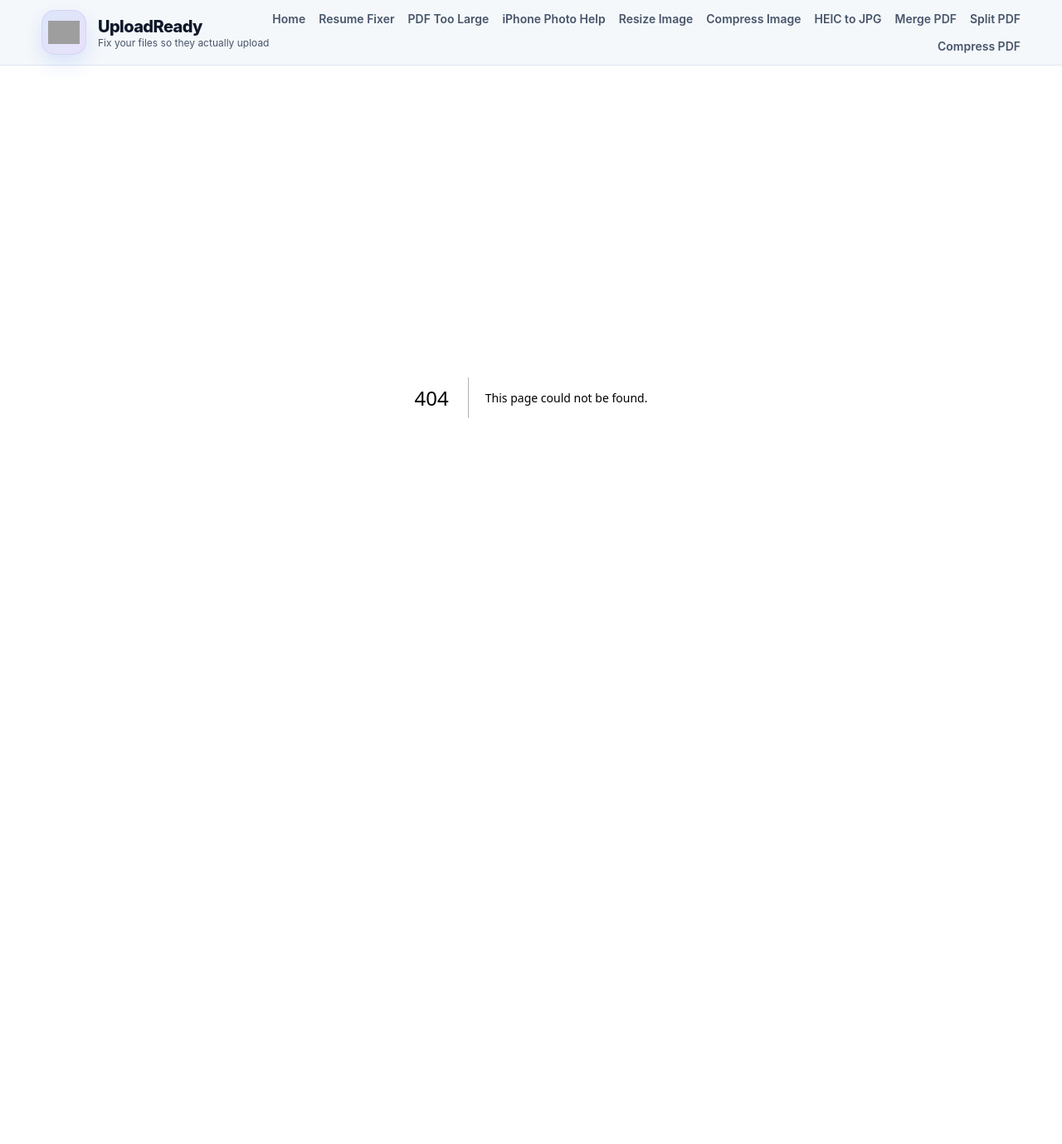
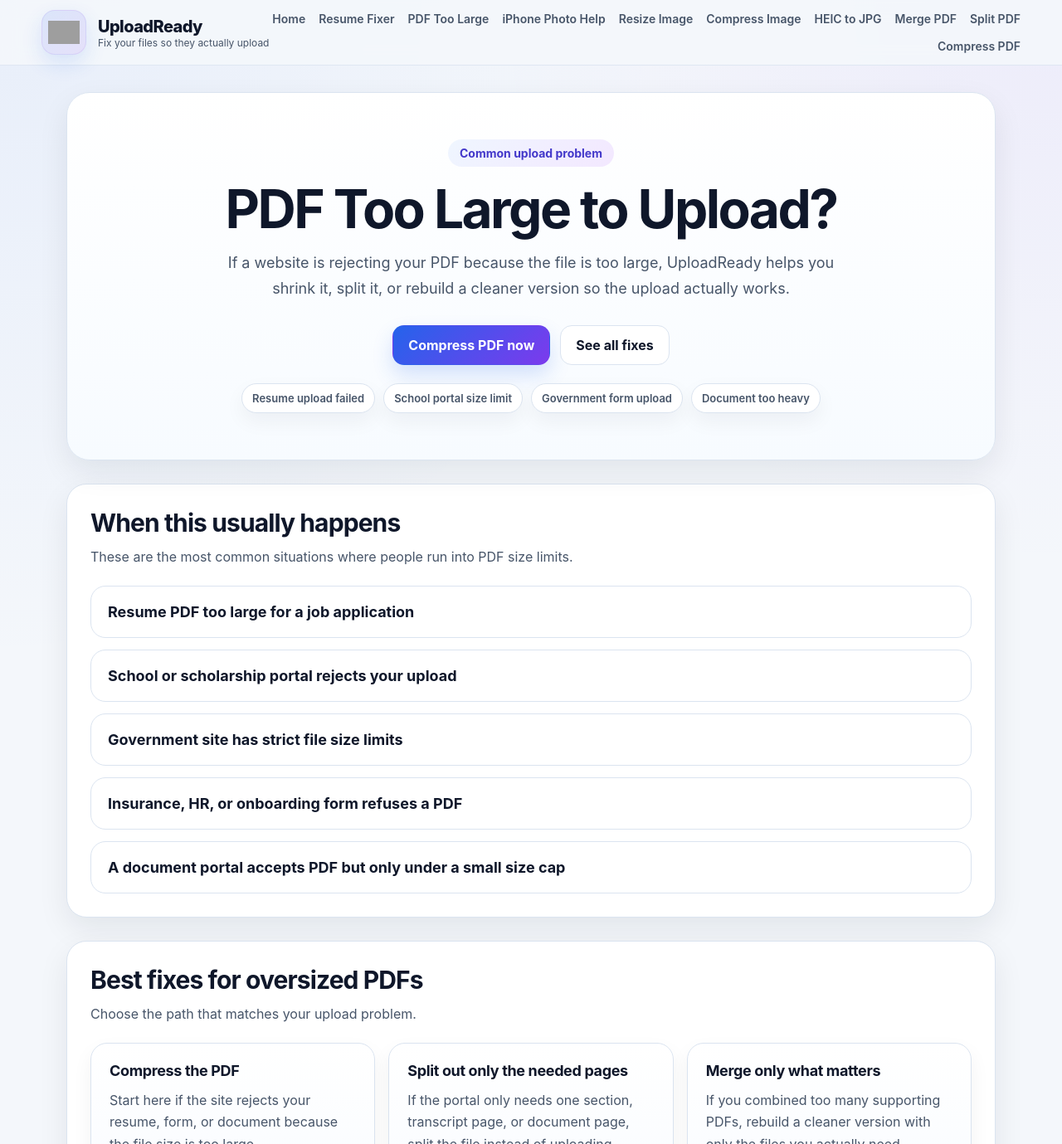
Before and after one commit to skaterdav21/uploadready, a Next.js app: page /pdf-too-large-to-upload in a window 1280 px wide. Before the commit this address had no page. Shown: the top 1379 px of the page at 83% size. Before the commit the page ends 879 px from the top, so only its background shows below. Built offline with nearby package versions, Linux system fonts and the light colour scheme; grey boxes are pictures that could not be loaded.

Commit message:
Create page.tsx

```diff
--- /dev/null
+++ b/app/pdf-too-large-to-upload/page.tsx
@@ -0,0 +1,158 @@
+export default function PdfTooLargePage() {
+  const fixes = [
+    {
+      title: "Compress the PDF",
+      body: "Start here if the site rejects your resume, form, or document because the file size is too large.",
+      href: "/compress-pdf",
+      cta: "Compress PDF",
+    },
+    {
+      title: "Split out only the needed pages",
+      body: "If the portal only needs one section, transcript page, or document page, split the file instead of uploading everything.",
+      href: "/split-pdf",
+      cta: "Split PDF",
+    },
+    {
+      title: "Merge only what matters",
+      body: "If you combined too many supporting PDFs, rebuild a cleaner version with only the files you actually need.",
+      href: "/merge-pdf",
+      cta: "Merge PDFs",
+    },
+  ];
+
+  const examples = [
+    "Resume PDF too large for a job application",
+    "School or scholarship portal rejects your upload",
+    "Government site has strict file size limits",
+    "Insurance, HR, or onboarding form refuses a PDF",
+    "A document portal accepts PDF but only under a small size cap",
+  ];
+
+  const faqs = [
+    {
+      q: "Why is my PDF too large to upload?",
+      a: "Usually because it contains large images, scans, screenshots, or too many pages. Some portals also have extremely small upload limits.",
+    },
+    {
+      q: "What should I try first?",
+      a: "Start with Compress PDF. If the result is still too large, split out only the pages the portal actually needs.",
+    },
+    {
+      q: "Will compression always make the PDF much smaller?",
+      a: "Not always. Browser-side compression helps, but some PDFs are already optimized. Image-heavy PDFs usually have more room to shrink.",
+    },
+    {
+      q: "What if the website only allows one document?",
+      a: "Use Merge PDF to rebuild a cleaner single upload file after removing anything unnecessary.",
+    },
+  ];
+
+  return (
+    <main className="page">
+      <section className="hero hero-animated">
+        <div className="hero-badge">Common upload problem</div>
+        <h1>PDF Too Large to Upload?</h1>
+        <p className="hero-copy">
+          If a website is rejecting your PDF because the file is too large,
+          UploadReady helps you shrink it, split it, or rebuild a cleaner version
+          so the upload actually works.
+        </p>
+
+        <div className="hero-actions">
+          <a className="btn btn-primary" href="/compress-pdf">
+            Compress PDF now
+          </a>
+          <a className="btn btn-secondary" href="#fixes">
+            See all fixes
+          </a>
+        </div>
+
+        <div className="hero-usecases">
+          <span className="usecase-chip">Resume upload failed</span>
+          <span className="usecase-chip">School portal size limit</span>
+          <span className="usecase-chip">Government form upload</span>
+          <span className="usecase-chip">Document too heavy</span>
+        </div>
+      </section>
+
+      <section className="section">
+        <div className="section-head">
+          <h2>When this usually happens</h2>
+          <p>
+            These are the most common situations where people run into PDF size limits.
+          </p>
+        </div>
+
+        <div className="faq-list">
+          {examples.map((item) => (
+            <div key={item} className="faq-item">
+              <h3>{item}</h3>
+            </div>
+          ))}
+        </div>
+      </section>
+
+      <section id="fixes" className="section">
+        <div className="section-head">
+          <h2>Best fixes for oversized PDFs</h2>
+          <p>
+            Choose the path that matches your upload problem.
+          </p>
+        </div>
+
+        <div className="problem-grid">
+          {fixes.map((item) => (
+            <a key={item.title} href={item.href} className="problem-card">
+              <h3>{item.title}</h3>
+              <p>{item.body}</p>
+              <span>{item.cta}</span>
+            </a>
+          ))}
+        </div>
+      </section>
+
+      <section className="section split-panel">
+        <div className="panel">
+          <h2>Quick rule of thumb</h2>
+          <ul>
+            <li>Too large but same document needed? Compress PDF</li>
+            <li>Only certain pages needed? Split PDF</li>
+            <li>Too many separate docs combined badly? Rebuild with Merge PDF</li>
+          </ul>
+        </div>
+
+        <div className="panel">
+          <h2>Useful for real-world uploads</h2>
+          <p>
+            This is especially common with resumes, transcripts, application packets,
+            school documents, onboarding files, tax forms, and scanned PDFs.
+          </p>
+
+          <div className="hero-actions hero-actions-left">
+            <a className="btn btn-primary" href="/compress-pdf">
+              Fix oversized PDF
+            </a>
+          </div>
+        </div>
+      </section>
+
+      <section className="section">
+        <div className="section-head">
+          <h2>Frequently asked questions</h2>
+          <p>
+            Clear answers for one of the most common upload issues on the web.
+          </p>
+        </div>
+
+        <div className="faq-list">
+          {faqs.map((item) => (
+            <div key={item.q} className="faq-item">
+              <h3>{item.q}</h3>
+              <p>{item.a}</p>
+            </div>
+          ))}
+        </div>
+      </section>
+    </main>
+  );
+}
```
